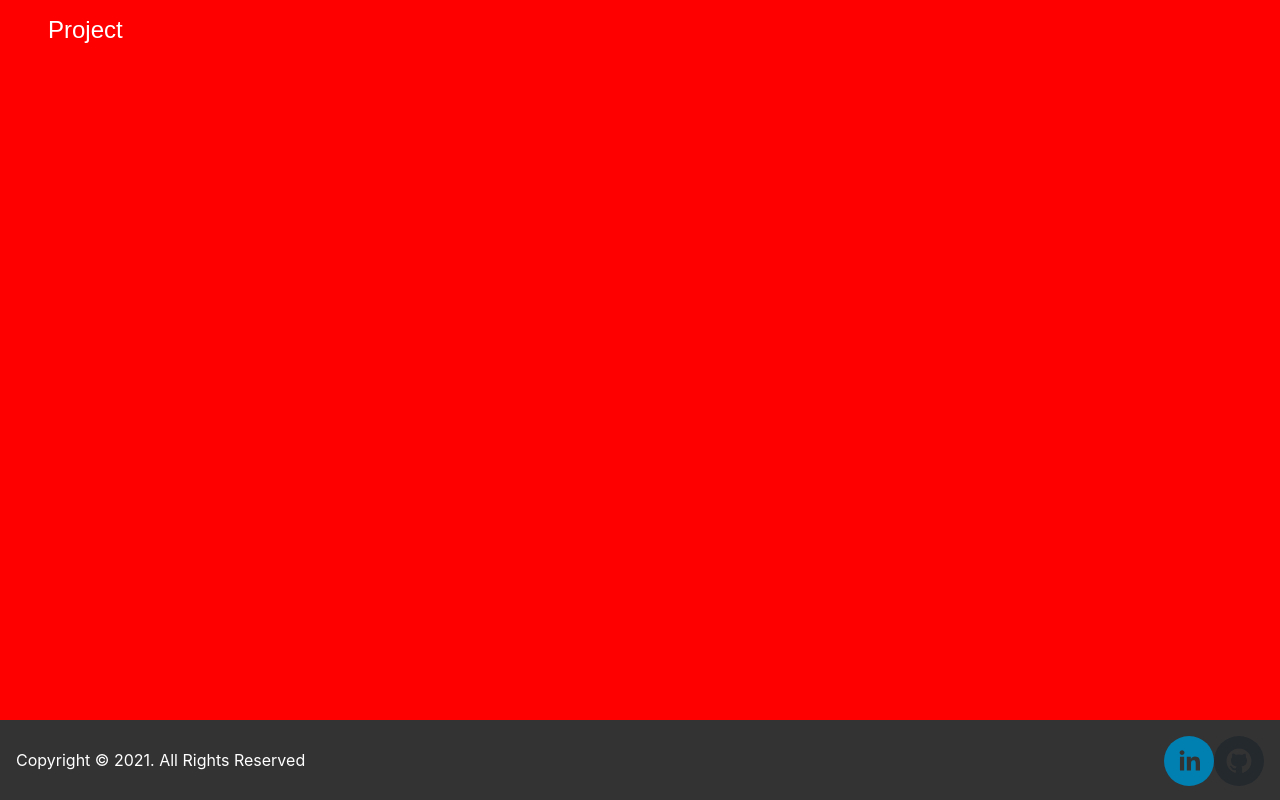
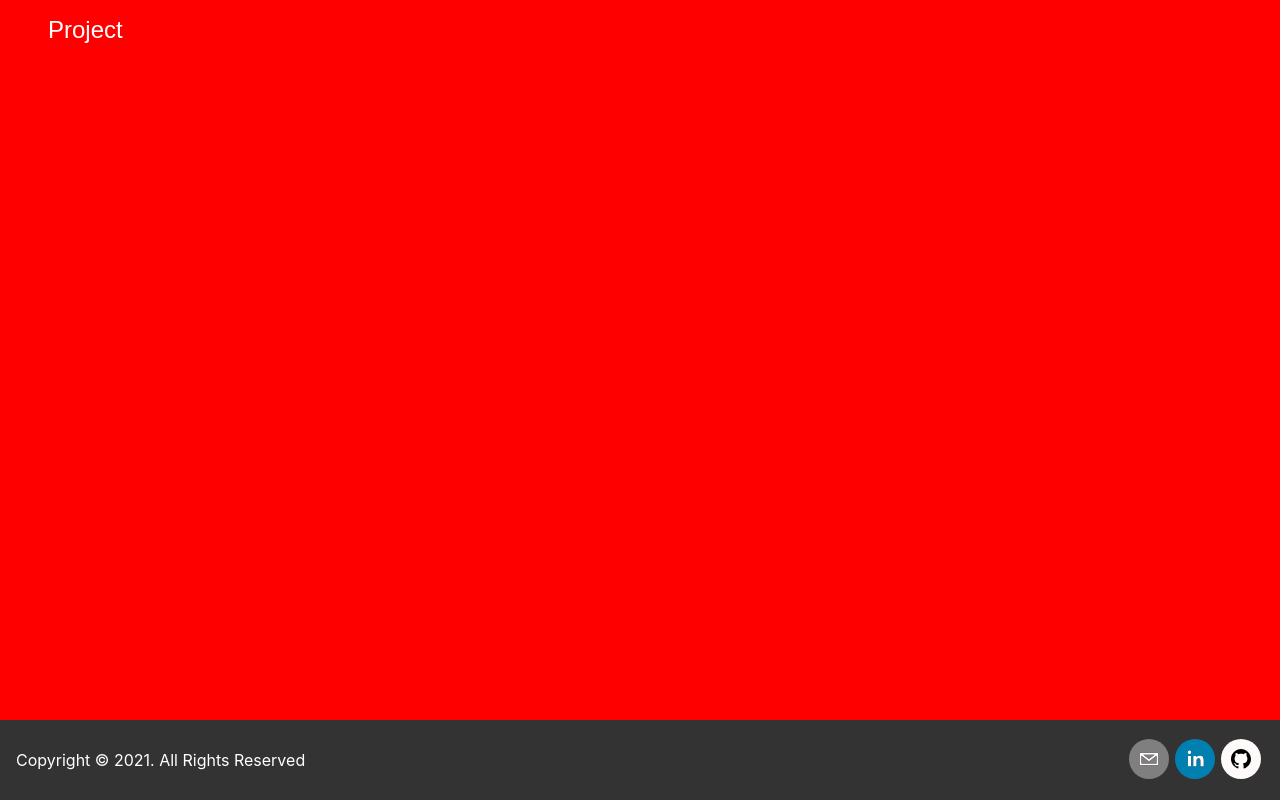
Before and after one commit to Yoselevski/Resume-Project, a React (Create React App) app: page / in a window 1280 px wide. Shown: the part 1680-2480 px from the top of the page. Built offline with nearby package versions, Linux system fonts and the light colour scheme.

Commit message:
added mailto + styled buttons

```diff
--- a/src/App.js
+++ b/src/App.js
@@ -23,6 +23,7 @@ function App() {
     });
   };
 
+  const socialIconStyle = { float: "right", width:"40px", height:"40px", marginTop:"4px", margin:"3px" };
   return (
     <div>
       <Navbar scrolTo={scrolToView} />
@@ -52,17 +53,29 @@ function App() {
           Copyright © 2021. All Rights Reserved
         </div>
         <ul className={AppStyle.ul}>
-          <li className={AppStyle.li} title="to github">
+          <li className={AppStyle.li} title="to my github">
             <SocialIcon
+              bgColor="snow"
+              fgColor="black"
               url="https://github.com/saharc576?tab=repositories"
-              style={{ float: "right" }}
+              style={socialIconStyle}
             />
           </li>
-          <li className={AppStyle.li} title="to linkdin">
+          <li className={AppStyle.li} title="to my linkdin">
             <SocialIcon
+              fgColor="snow"
               url="https://www.linkedin.com/in/sahar-cohen-307020207/"
-              style={{ float: "right" }}
+              style={socialIconStyle}
             />
+          </li>
+          <li className={AppStyle.li} title="send email">
+          <a href="mailto:sahar576cohen@gmail.com">
+            <SocialIcon
+              fgColor="snow"
+              network="mailto"
+              style={socialIconStyle}
+            />
+            </a>
           </li>
         </ul>
       </footer>
--- a/src/App.module.css
+++ b/src/App.module.css
@@ -51,4 +51,5 @@
 .li {
   float: right;
   z-index: 1;
+
 }
```
